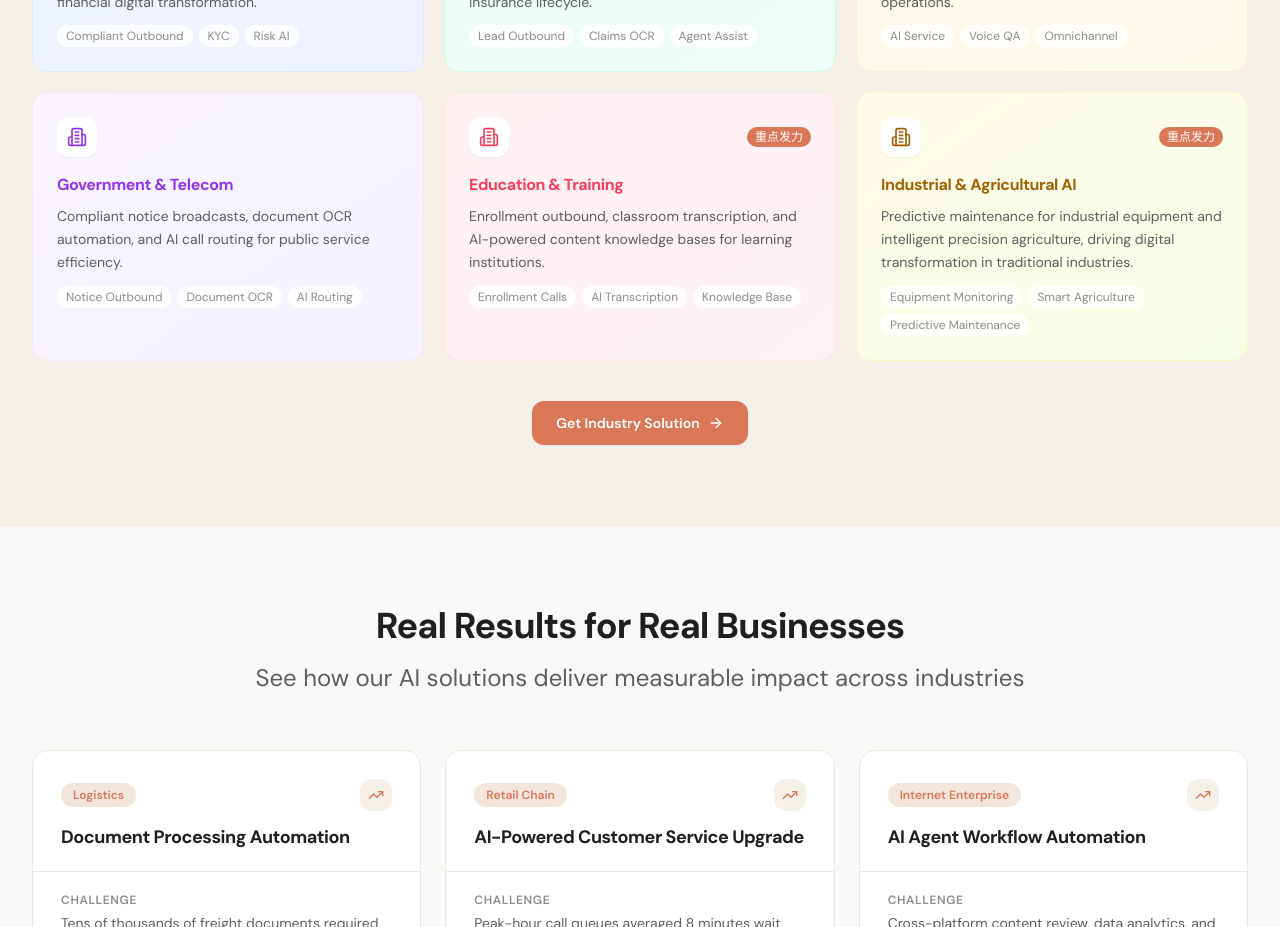
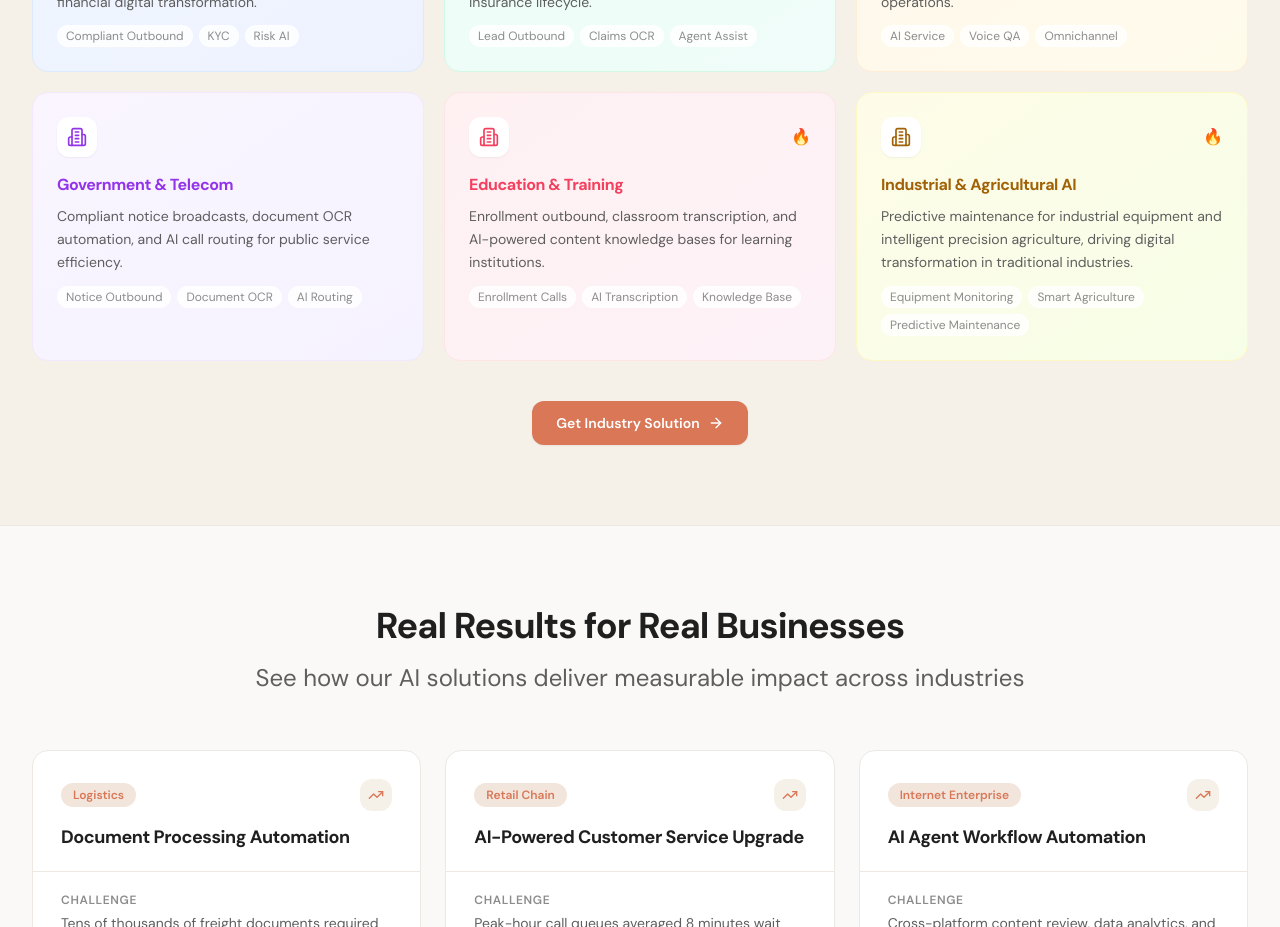
Before and after one commit to FeifanTech/feifan-tech-website, a React (Vite) app: page / in a window 1280 px wide. Shown: the part 1960-2887 px from the top of the page. Built offline with nearby package versions, Linux system fonts and the light colour scheme; no server answers.

Commit message:
style: replace internal badge with fire emoji icon
More appropriate for external display.

```diff
--- a/src/pages/Home.jsx
+++ b/src/pages/Home.jsx
@@ -413,9 +413,7 @@ const Home = () => {
                       <Building2 className="w-5 h-5" />
                     </div>
                     {item.badge && (
-                      <span className="text-xs font-semibold px-2 py-0.5 rounded-full bg-claude-accent text-white">
-                        重点发力
-                      </span>
+                      <span className="text-base leading-none" title="热门行业">🔥</span>
                     )}
                   </div>
                   <h3 className={`text-base font-bold mb-2 tracking-tight ${item.accent}`}>{ind.name}</h3>
--- a/src/pages/Solutions.jsx
+++ b/src/pages/Solutions.jsx
@@ -95,9 +95,7 @@ const Solutions = () => {
                     </div>
                     <div className="flex items-center gap-2 flex-shrink-0">
                       {INDUSTRY_PRIORITY.includes(key) && (
-                        <span className="text-xs font-semibold px-2 py-0.5 rounded-full bg-claude-accent text-white">
-                          重点发力
-                        </span>
+                        <span className="text-base leading-none" title="热门行业">🔥</span>
                       )}
                       {isOpen ? (
                         <ChevronUp className={`w-5 h-5 ${style.accent}`} />
```
